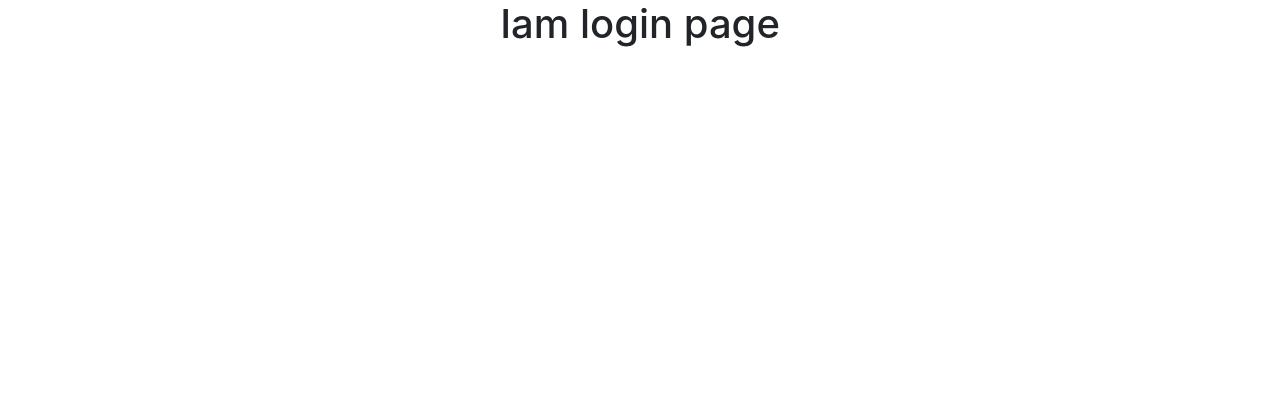
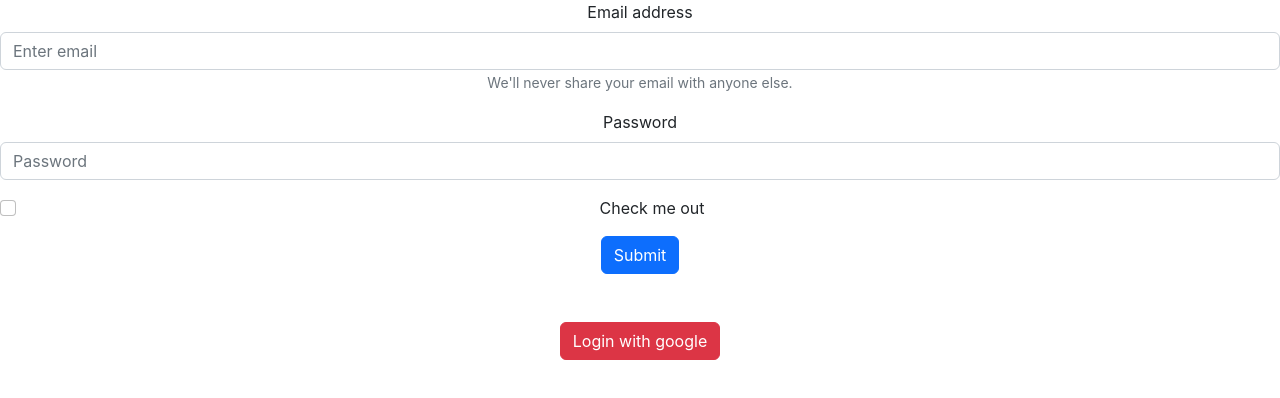
Before and after one commit to devShahin2022/food-order, a React (Create React App) app: page /login in a window 1280 px wide. Shown: the top 398 px of the page. Built offline with nearby package versions, Linux system fonts and the light colour scheme; no server answers.

Commit message:
google signin and email password sign in implement

```diff
--- a/src/cotext/Authcontext.js
+++ b/src/cotext/Authcontext.js
@@ -1,14 +1,55 @@
-import React, { createContext} from 'react';
-
+import React, { createContext, useEffect, useState } from 'react';
+import { createUserWithEmailAndPassword, getAuth, onAuthStateChanged, signInWithEmailAndPassword, signInWithPopup, signOut } from "firebase/auth";
+import app from '../firebase/firebase.config';
 
 // create context
 export const AuthContextInfo = createContext();
+const auth = getAuth(app);
+
+const AuthContext = ({children}) => {
+    const [user, setUser] = useState();
+    const [loading, setLoading] = useState(true);
 
 
-const AuthContext = ({children}) => {
+    const providerLogin = (provider) =>{
+        return signInWithPopup(auth,provider);
+    }
 
-    const user = "shahin alam";
-    const authInfo = {user};
+
+// create user
+const createUser = (email,password) => {
+    setLoading(true);
+    return createUserWithEmailAndPassword(auth, email, password);
+}
+
+// sign in
+const signIn = (email,password) => {
+    setLoading(true);
+    return signInWithEmailAndPassword( auth,email,password);
+}
+// logout
+
+const logOut = () => {
+    setLoading(true);
+    setUser(null);
+    return signOut(auth);
+}
+
+    useEffect(()=>{
+        const unsubscribe =  onAuthStateChanged(auth,(currentUser) => {
+            //console.log("user inside state change",currentUser);
+            setUser(currentUser);
+            setLoading(false);
+        });
+
+        return () => {
+            unsubscribe();
+        }
+
+    },[]);
+
+
+    const authInfo = {loading, user, providerLogin, createUser, signIn ,logOut};
     return (
         <AuthContextInfo.Provider value={authInfo}>
             {children}
--- a/src/firebase/firebase.config.js
+++ b/src/firebase/firebase.config.js
@@ -7,6 +7,7 @@ import { initializeApp } from "firebase/app";
 //   messagingSenderId: "528154398669",
 //   appId: "1:528154398669:web:b499fb3ae486a8cc693e84"
 // };
+
 const firebaseConfig = {
     apiKey: process.env.REACT_APP_apiKey,
     authDomain: process.env.REACT_APP_authDomain,
--- a/src/pages/Login/Login.js
+++ b/src/pages/Login/Login.js
@@ -1,14 +1,64 @@
+import { GoogleAuthProvider } from 'firebase/auth';
 import React, { useContext } from 'react';
+import Button from 'react-bootstrap/Button';
+import Form from 'react-bootstrap/Form';
 import { AuthContextInfo } from '../../cotext/Authcontext';
 
 const Login = () => {
-    const {data} = useContext(AuthContextInfo);
+    const {signIn, providerLogin} = useContext(AuthContextInfo);
+    const emailLoginHandle = (e) => {
+        e.preventDefault();
+        const email = e.target.email.value;
+        const password = e.target.email.value;
+        if(email !== '' && password !== ''){
+            signIn(email, password)
+            .then(result => {
+                console.log(result);
+            })
+            .catch(error => {
+                console.log(error);
+            })
+        }else{
+            alert("password or username required!");
+        }
+    }
 
-    console.log("auth check : ", data);
-    return (
-        <div>
-            <h1>Iam login page</h1>
-        </div>
+    const googleProvider = new GoogleAuthProvider();
+    const handleGoogleLogin = () => {
+        providerLogin(googleProvider)
+        .then(result => {
+            console.log(result);
+        })
+        .catch(error => {
+            console.log(error);
+        });
+    }
+
+    return (<>
+
+    <Form onSubmit={emailLoginHandle}>
+      <Form.Group className="mb-3" controlId="formBasicEmail">
+        <Form.Label>Email address</Form.Label>
+        <Form.Control name='email' type="email" placeholder="Enter email" required />
+        <Form.Text className="text-muted">
+          We'll never share your email with anyone else.
+        </Form.Text>
+      </Form.Group>
+
+      <Form.Group className="mb-3" controlId="formBasicPassword">
+        <Form.Label>Password</Form.Label>
+        <Form.Control name='password' type="password" placeholder="Password" required />
+      </Form.Group>
+      <Form.Group className="mb-3" controlId="formBasicCheckbox">
+        <Form.Check type="checkbox" label="Check me out" />
+      </Form.Group>
+      <Button variant="primary" type="submit">
+        Submit
+      </Button>
+    </Form>
+        <button onClick={handleGoogleLogin} className='btn btn-danger mt-5'>Login with google</button>
+    </>
+
     );
 };
 
--- a/src/pages/Register/Register.js
+++ b/src/pages/Register/Register.js
@@ -1,10 +1,52 @@
-import React from 'react';
+import React, { useContext } from 'react';
+import Button from 'react-bootstrap/Button';
+import Form from 'react-bootstrap/Form';
+import { AuthContextInfo } from '../../cotext/Authcontext';
 
 const Register = () => {
+
+    const {createUser} = useContext(AuthContextInfo);
+    const emailSignInHandle = (e) => {
+        e.preventDefault();
+
+        const email = e.target.email.value;
+        const password = e.target.password.value;
+
+        if(email !== '' && password !== ''){
+            createUser(email,password)
+            .then(result => {
+                console.log(result);
+            })
+            .catch(error => {
+                console.log(error);
+            })
+        }else{
+            alert("please fill the form correctly");
+        }
+    }
     return (
-        <div>
-            <h1>Iam register page</h1>
-        </div>
+        <>
+          <Form onSubmit={emailSignInHandle}>
+      <Form.Group className="mb-3" controlId="formBasicEmail">
+        <Form.Label>Email address</Form.Label>
+        <Form.Control name='email' type="email" placeholder="Enter email" required />
+        <Form.Text className="text-muted">
+          We'll never share your email with anyone else.
+        </Form.Text>
+      </Form.Group>
+
+      <Form.Group className="mb-3" controlId="formBasicPassword">
+        <Form.Label>Password</Form.Label>
+        <Form.Control name='password' type="password" placeholder="Password" required />
+      </Form.Group>
+      <Form.Group className="mb-3" controlId="formBasicCheckbox">
+        <Form.Check type="checkbox" label="Check me out" />
+      </Form.Group>
+      <Button variant="primary" type="submit">
+        Create account
+      </Button>
+    </Form>
+        </>
     );
 };
 
--- a/src/routes/PrivateRotes.js
+++ b/src/routes/PrivateRotes.js
@@ -3,9 +3,11 @@ import { AuthContextInfo } from '../cotext/Authcontext';
 import { Navigate } from 'react-router-dom';
 
 const PrivateRotes = ({children}) => {
-    const {user} = useContext(AuthContextInfo);
-    console.log(user);
-    if(user){
+    const {user, loading} = useContext(AuthContextInfo);
+    if(loading){
+        return <h1>data loading</h1>
+    }
+    if(user && user.uid){
         return children;
     }
     return <Navigate to='/login'></Navigate>
```
